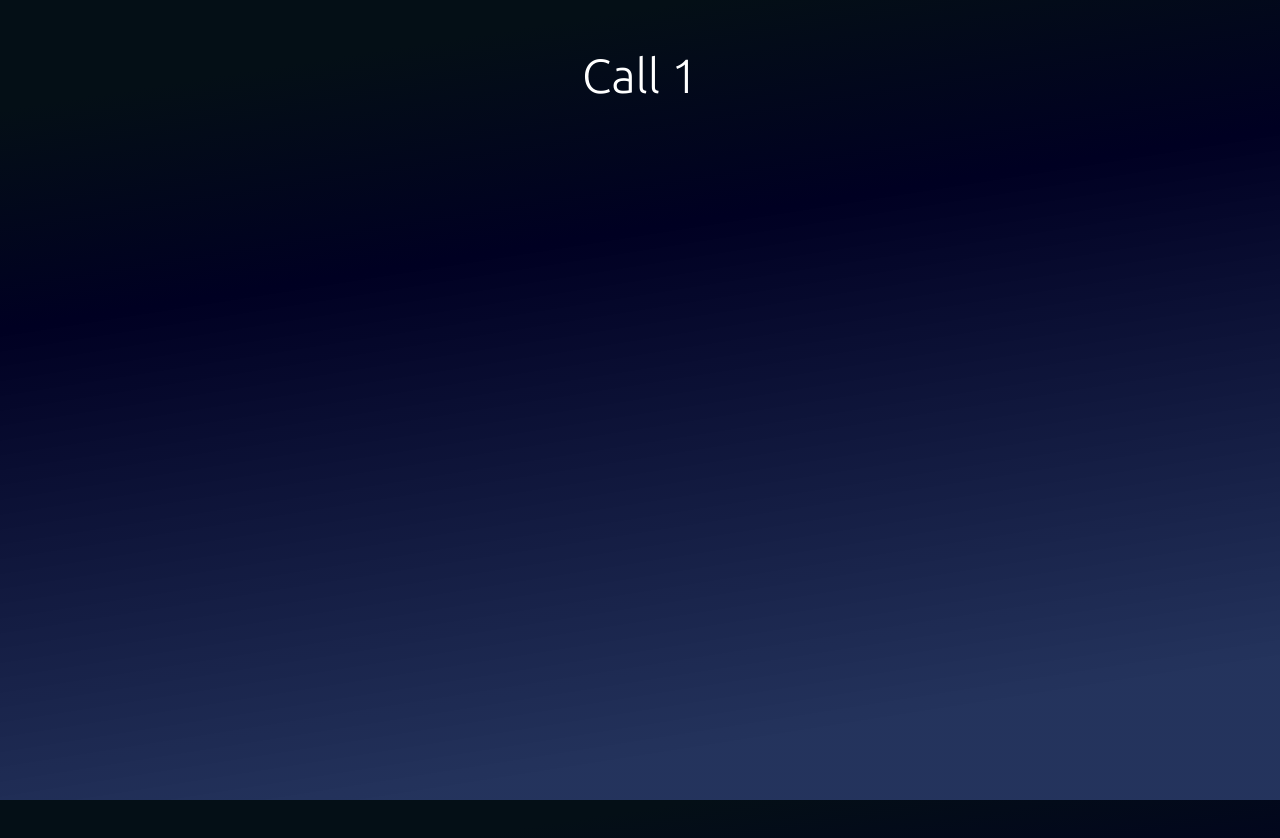
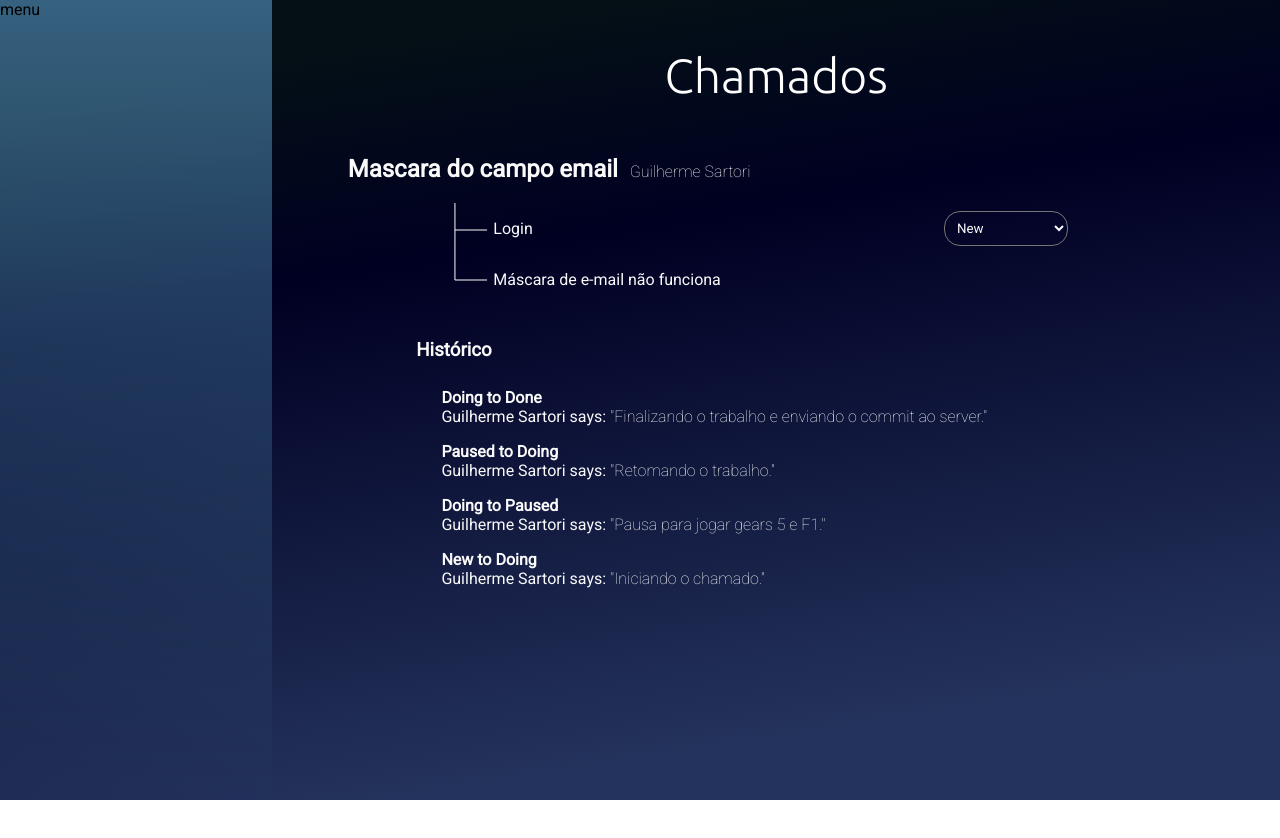
Before and after one commit to guisartori/call-manager-web, a React (Create React App) app: page /calls/1 in a window 1280 px wide. Shown: the top 838 px of the page. After the commit the page ends 800 px from the top, so only its background shows below. Built offline with nearby package versions, Linux system fonts and the light colour scheme; the HTML template or start-up script is replaced by a standard one.

Commit message:
call page

```diff
--- a/public/index.html
+++ b/public/index.html
@@ -1,14 +1,18 @@
 <!DOCTYPE html>
 <html lang="en">
-  <head>
+
+<head>
     <meta charset="utf-8" />
     <meta name="viewport" content="width=device-width, initial-scale=1" />
     <meta name="theme-color" content="#34CB79" />
     <title>CallManager</title>
-    <link href="https://fonts.googleapis.com/css2?family=Roboto&family=Ubuntu:wght@300&display=swap" rel="stylesheet">
+    <link href="https://fonts.googleapis.com/css2?family=Roboto:wght@100;400&family=Ubuntu:wght@300&display=swap"
+        rel="stylesheet">
 
-  </head>
-  <body>
+</head>
+
+<body>
     <div id="root"></div>
-  </body>
+</body>
+
 </html>
--- a/src/App.css
+++ b/src/App.css
@@ -8,7 +8,7 @@ html {
     overflow: hidden;
 }
 
-body{
+body {
     background: linear-gradient(171.05deg, #040F16 10.94%, #000022 32.9%, rgba(0, 18, 66, 0.86) 86.22%);
     height: 100%;
     margin: 0;
@@ -25,3 +25,12 @@ h1 {
     justify-content: center;
     font-weight: lighter;
 }
+
+#root {
+    position: absolute;
+    height: 100%;
+    display: flex;
+    width: 100%;
+    overflow-x: hidden;
+    overflow-y: auto;
+}
--- a/src/components/Call/index.tsx
+++ b/src/components/Call/index.tsx
@@ -1,7 +1,65 @@
-import React from 'react'
+import React, { useState, ChangeEvent } from 'react'
+import './styles.css'
 
 const Call = () => {
-
+    const [status, setStatus] = useState('');
+    const handleChangeStatus = (event: ChangeEvent<HTMLSelectElement>) => {
+        setStatus(event.target.value)
+    }
+    return (
+        <div className="call">
+            <div className="call-title">
+                <h2>Mascara do campo email &nbsp;</h2>
+                <span>Guilherme Sartori</span>
+            </div>
+            <div className="call-info">
+                <svg>
+                    <line x1="70%" x2="70%" y1={0} y2={77} />
+                    <line x1="70%" x2="95%" y1={27} y2={27} />
+                    <line x1="70%" x2="95%" y1={77} y2={77} />
+                </svg>
+                <div className="status-button">
+                    <select name="statusBtn" id="statusBtn">
+                        <option value="1">New</option>
+                        <option value="2">Doing</option>
+                        <option value="3">Done</option>
+                        <option value="4">Paused</option>
+                    </select>
+                </div>
+                <ul>
+                    <li>
+                        Login
+                    </li>
+                    <li>
+                        Máscara de e-mail não funciona
+                    </li>
+                </ul>
+            </div>
+            <div className="call-history">
+                <h3>
+                    Histórico
+                </h3>
+                <ul>
+                    <li>
+                        <h4>Doing to Done</h4>
+                        Guilherme Sartori says: <span>"Finalizando o trabalho e enviando o commit ao server."</span>
+                    </li>
+                    <li>
+                        <h4>Paused to Doing</h4>
+                        Guilherme Sartori says: <span>"Retomando o trabalho."</span>
+                    </li>
+                    <li>
+                        <h4>Doing to Paused</h4>
+                        Guilherme Sartori says: <span>"Pausa para jogar gears 5 e F1."</span>
+                    </li>
+                    <li>
+                        <h4>New to Doing</h4>
+                        Guilherme Sartori says: <span>"Iniciando o chamado."</span>
+                    </li>
+                </ul>
+            </div>
+        </div>
+    )
 }
 
 export default Call
--- a/src/components/Call/styles.css
+++ b/src/components/Call/styles.css
@@ -0,0 +1,97 @@
+.call {
+    color: #FAFAFA;
+    display: flex;
+    width: 85%;
+    margin: 0 auto;
+    flex-direction: column;
+}
+
+.call span {
+    font-weight: 100;
+}
+
+.call ul {
+    list-style: none;
+    padding: 0;
+    margin: 0;
+}
+
+.call ul li {
+    padding: 16px 0;
+}
+
+
+
+.call .call-title {
+    width: 100%;
+    display: flex;
+    align-items: baseline;
+}
+
+.call .call-info {
+    display: flex;
+    justify-content: flex-end;
+    height: 136px;
+    position: relative;
+}
+
+.call .status-button {
+    position: absolute;
+    padding: 8px;
+    width: 124px;
+    right: 15%;
+}
+
+.status-button select {
+    width: 100%;
+    color: #FAFAFA;
+    padding: 8px;
+    background: transparent;
+    border-radius: 16px;
+}
+
+.status-button select option {
+    background: #FAFAFA;
+    color: #101010;
+}
+
+.status-button select:focus {
+    outline: none;
+}
+
+.call .call-info svg {
+    height: 100%;
+    width: 15%;
+}
+
+.call svg line {
+    stroke: #FAFAFA;
+    stroke-width: 1px;
+}
+
+.call .call-info ul {
+    width: 83%;
+}
+
+.call .call-history {
+    display: flex;
+    flex-direction: column;
+}
+
+.call .call-history h3 {
+    margin-top: 0;
+    padding-left: 8%;
+}
+
+.call .call-history ul {
+    width: 80%;
+    margin: 0 auto;
+}
+
+.call .call-history ul li {
+    padding: 8px;
+}
+
+.call .call-history ul li h4 {
+    margin: 0;
+}
--- /dev/null
+++ b/src/components/Menu/index.tsx
@@ -0,0 +1,12 @@
+import React from 'react'
+import './styles.css'
+
+const Menu = () => {
+    return (
+        <div className="menu">
+            menu
+        </div>
+    )
+}
+
+export default Menu
--- /dev/null
+++ b/src/components/Menu/styles.css
@@ -0,0 +1,5 @@
+.menu {
+    width: 27%;
+    height: 100%;
+    background: linear-gradient(180.03deg, rgba(72, 127, 166, 0.736169) 0%, rgba(29, 53, 87, 0) 100%);
+}
--- a/src/pages/Calls/index.tsx
+++ b/src/pages/Calls/index.tsx
@@ -1,12 +1,20 @@
 import React from 'react'
 import { useParams } from 'react-router-dom'
+import Menu from '../../components/Menu'
+import Call from '../../components/Call'
+import './styles.css'
 
 const Calls = () => {
-    const params = useParams<{id: string}>()
-
+    const params = useParams<{ id: string }>()
 
     return (
-        <h1>Call {params.id}</h1>
+        <>
+            <Menu />
+            <div className="call-container">
+                <h1>Chamados</h1>
+                <Call />
+            </div>
+        </>
     )
 }
 
--- a/src/pages/Calls/styles.css
+++ b/src/pages/Calls/styles.css
@@ -0,0 +1,3 @@
+.call-container {
+    width: 100%;
+}
```
Lines whose indentation alone changed are shown as unchanged.
